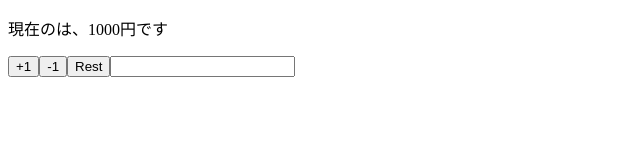
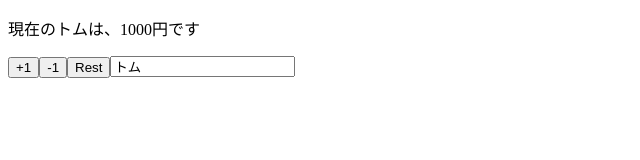
Before and after one commit to tomoyukikat0/react-hooks, a React (Create React App) app: page / in a window 1280 px wide. Shown: the top 160 px of the page, without its empty margins (0-640 px from the left). Built offline with nearby package versions, Linux system fonts and the light colour scheme.

Commit message:
object and use state

```diff
--- a/src/App.js
+++ b/src/App.js
@@ -1,27 +1,22 @@
 import React, { useState } from 'react'
 
 const App = props => {
-  const [name, setName] = useState(props.name)
-  const [price, setPrice] = useState(props.price)
-
-  const reset = () => {
-    setPrice(props.price)
-    setName(props.name)
-  }
+  const [state, setState] = useState(props)
+  const { name, price } = state
 
   return (
     <>
-      <p>現在の{name}は、{price}円です</p>
-      <button onClick={() => setPrice(price + 1)}>+1</button>
-      <button onClick={() => setPrice(price - 1)}>-1</button>
-      <button onClick={reset}>Rest</button>
-      <input value={name} onChange={e => setName(e.target.value)}/>
+      <p>現在の{state.name}は、{state.price}円です</p>
+      <button onClick={() => setState({...state, price: price + 1})}>+1</button>
+      <button onClick={() => setState({...state, price: price - 1})}>-1</button>
+      <button onClick={() => setState(props)}>Rest</button>
+      <input value={name} onChange={e => setState({...state, name: e.targe.value})}/>
     </>
   );
 }
 
 App.defaultProps = {
-  name: '',
+  name: 'トム',
   price: 1000
 }
 
```
